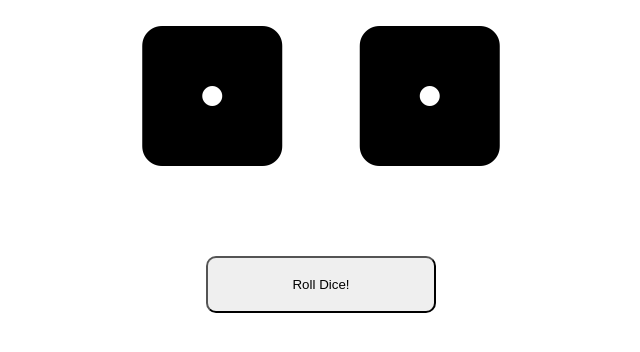
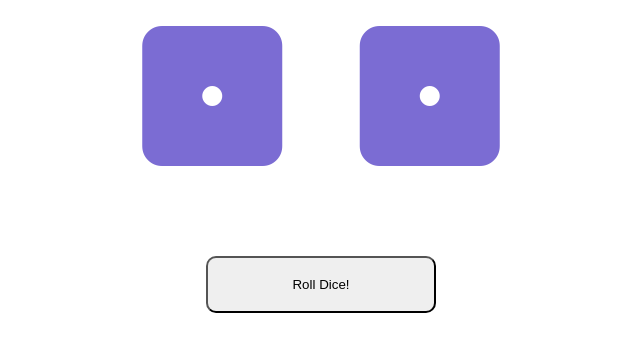
Before and after one commit to ctln12/rolling-dice, a React (Create React App) app: page / in a window 1280 px wide. Shown: the top 352 px of the page, without its empty margins (319-959 px from the left). Built offline with nearby package versions, Linux system fonts and the light colour scheme.

Commit message:
add color to die

```diff
--- a/src/Die.css
+++ b/src/Die.css
@@ -1,5 +1,6 @@
 .Die {
   margin-bottom: 5rem;
+  color: #7b6cd3;
 }
 
 .Die i.fas {
```
